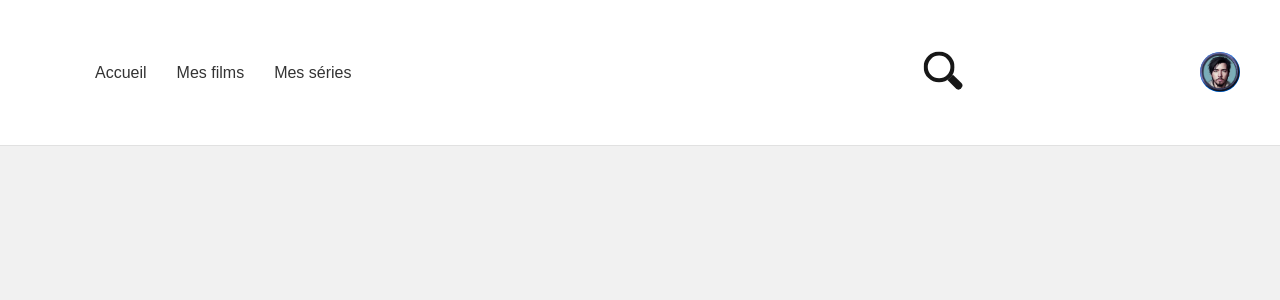
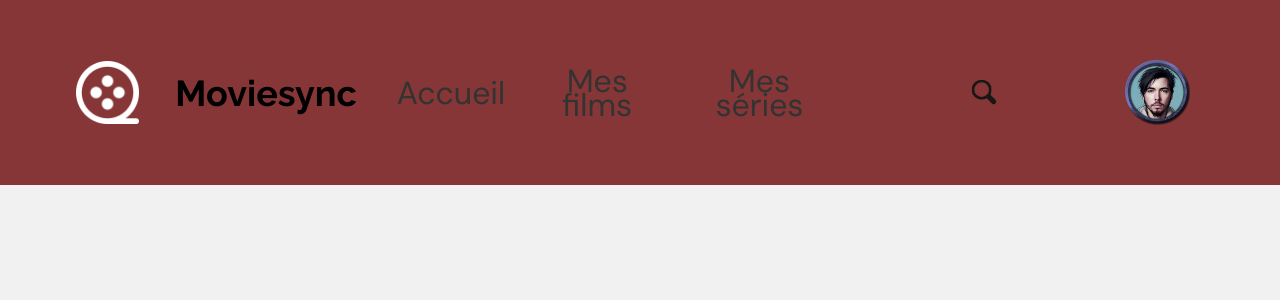
Before and after one commit to VolkNGN/CinemaSync, a React (Create React App) app: page / in a window 1280 px wide. Shown: the top 300 px of the page. Built offline with nearby package versions, Linux system fonts and the light colour scheme.

Commit message:
:art: optimisation CSS

```diff
--- a/public/index.html
+++ b/public/index.html
@@ -11,6 +11,7 @@
     <title>React App</title>
     <!-- Ajouter Google Fonts -->
     <link href="https://fonts.googleapis.com/css2?family=DM+Sans:wght@400;700&display=swap" rel="stylesheet">
+    <link rel="stylesheet" href="https://fonts.googleapis.com/css2?family=Raleway:wght@700&display=swap" />
   </head>
   <body>
     <noscript>You need to enable JavaScript to run this app.</noscript>
--- a/src/Components/Header/Header.css
+++ b/src/Components/Header/Header.css
@@ -1,7 +1,7 @@
 /* src/components/Header.css */
 body {
     margin: 0;
-    font-family: 'DM Sans', sans-serif;
+    font-family: 'DM Sans';
     font-size: 16px;
     font-style: normal;
     background-color: #f0f2f5;
@@ -15,36 +15,52 @@ body {
     justify-content: space-between;
     align-items: center;
     padding: 10px 40px;
-    background-color: #ffffff;
-    border-bottom: 1px solid #e1e1e1;
+    background-color: #6d0a0ace;
     width: 100%;
     box-sizing: border-box;
+    position: sticky;
 }
 
 .header .logo {
+    width: 12%;
     display: flex;
+    justify-content: center;
     align-items: center;
-    height: 40px;
-    margin-right: 20px;
+    overflow: hidden;
+    padding: 5px;
+    margin: 5 0 5 0 px;
 }
 
 .header .logo img {
-    height: 50%; /* Ajuster la hauteur relative */
-    width: auto;
-    max-height: 40px; /* Assurez-vous que le logo ne dépasse pas une certaine taille */
+    width: 50%;
+    display: flex;
+    justify-content: center;
+    align-items: center;
+    overflow: hidden;
+    background-color: #6d0a0a00;
+}
+
+.moviesync {
+    font-family:'Raleway';
+    font-size: 36px; /* Taille de la police */
+    font-weight: bold; /* Gras */
+    color: #000000; /* Couleur du texte */
+    text-align: center; /* Centrage du texte */
 }
 
 .header nav {
     display: flex;
     align-items: center;
     flex-grow: 1;
+    margin: 25px;
+    padding:25 px;
 }
 
 .header nav a {
     margin: 0 15px;
     text-decoration: none;
     color: #333;
-    font-size: 16px;
+    font-size: 32px;
 }
 
 .header nav a:hover {
@@ -57,17 +73,19 @@ body {
     align-items: center;
     flex-grow: 1;
     justify-content: center;
+    padding: 0 0 0 25px;
+
 }
 
 .header .profile {
-    width: 40px;
-    height: 40px;
-    background-color: #007BFF;
-    border-radius: 50%;
+    width: 10%;
+    height: 10%;
     display: flex;
     justify-content: center;
     align-items: center;
     overflow: hidden;
+    padding: 25px;
+    margin: 25px;
 }
 
 .header .profile img {
@@ -89,7 +107,7 @@ body {
 }
 
 body, button, input {
-    font: 1em Hind, sans-serif;
+    font-family: 'DM Sans';
     line-height: 1.5em;
 }
 
@@ -136,8 +154,8 @@ body {
 }
 
 .search-bar {
-    margin: auto;
-    padding: 1.5em;
+    margin: 25px;
+    padding: 25px;
     justify-content: center;
     max-width: 30em;
 }
--- a/src/Components/Header/Header.jsx
+++ b/src/Components/Header/Header.jsx
@@ -9,6 +9,7 @@ const Header = () => {
             <div className="logo">
                 <img src={logo} alt="Logo" />
             </div>
+            <p className="moviesync">Moviesync</p>
             <nav>
                 <a href="/home">Accueil</a>
                 <a href="/movies">Mes films</a>
```
